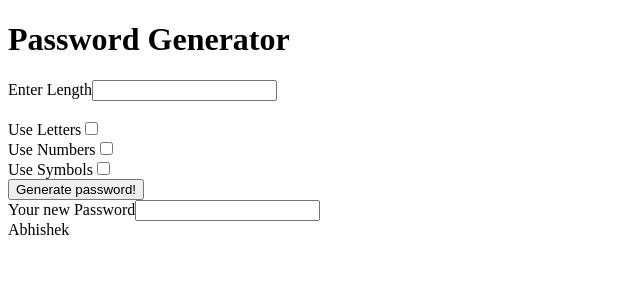
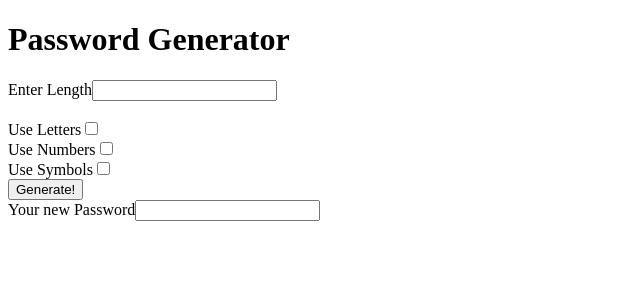
Before and after one commit to abhhishek-git/angular-PasswordGenerator, an Angular app: page / in a window 1280 px wide. Shown: the top 300 px of the page, without its empty margins (0-640 px from the left). Built offline with nearby package versions, Linux system fonts and the light colour scheme.

Commit message:
interpolation

```diff
--- a/src/app/app.component.html
+++ b/src/app/app.component.html
@@ -22,7 +22,7 @@
 </div>
 
 <div>
-  <button (click)="onButtonClick()">Generate password!</button>
+  <button (click)="onButtonClick()">Generate!</button>
 </div>
 
 <div>
@@ -30,5 +30,5 @@
   <input [value]="password"/>
 </div>
 <div>
-  {{getName()}}
+  {{password}}
 </div>
```
